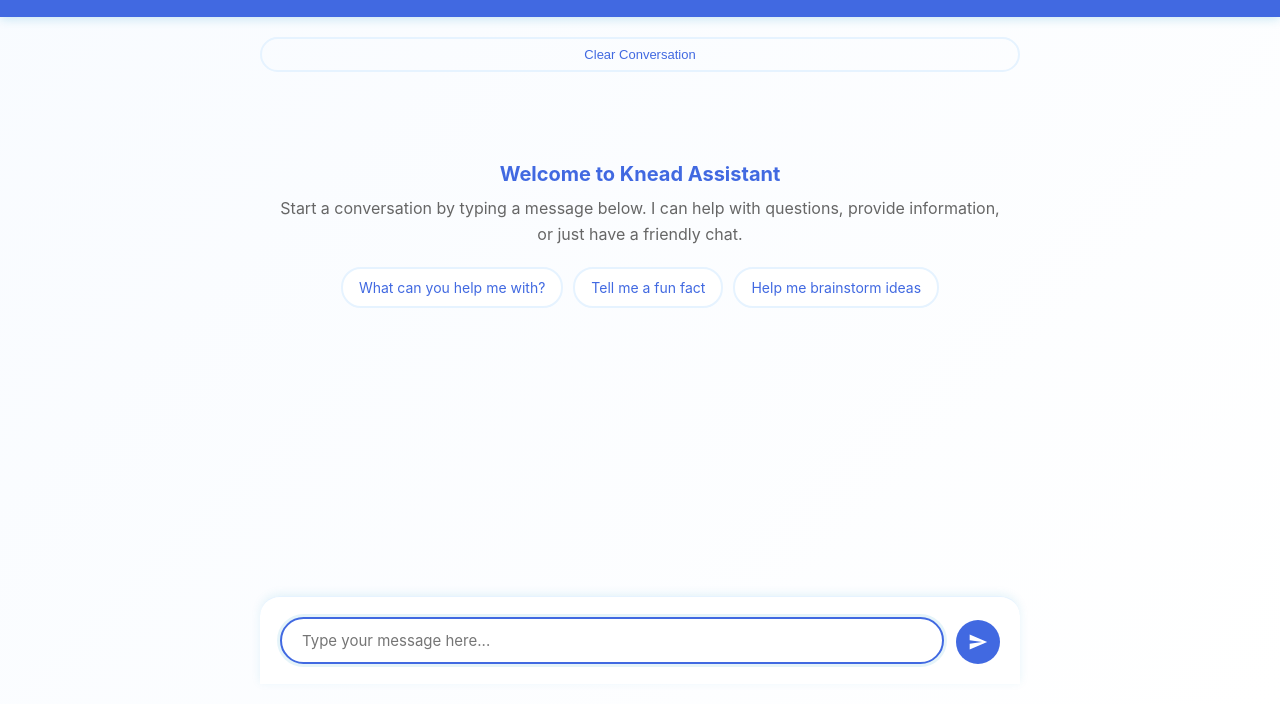
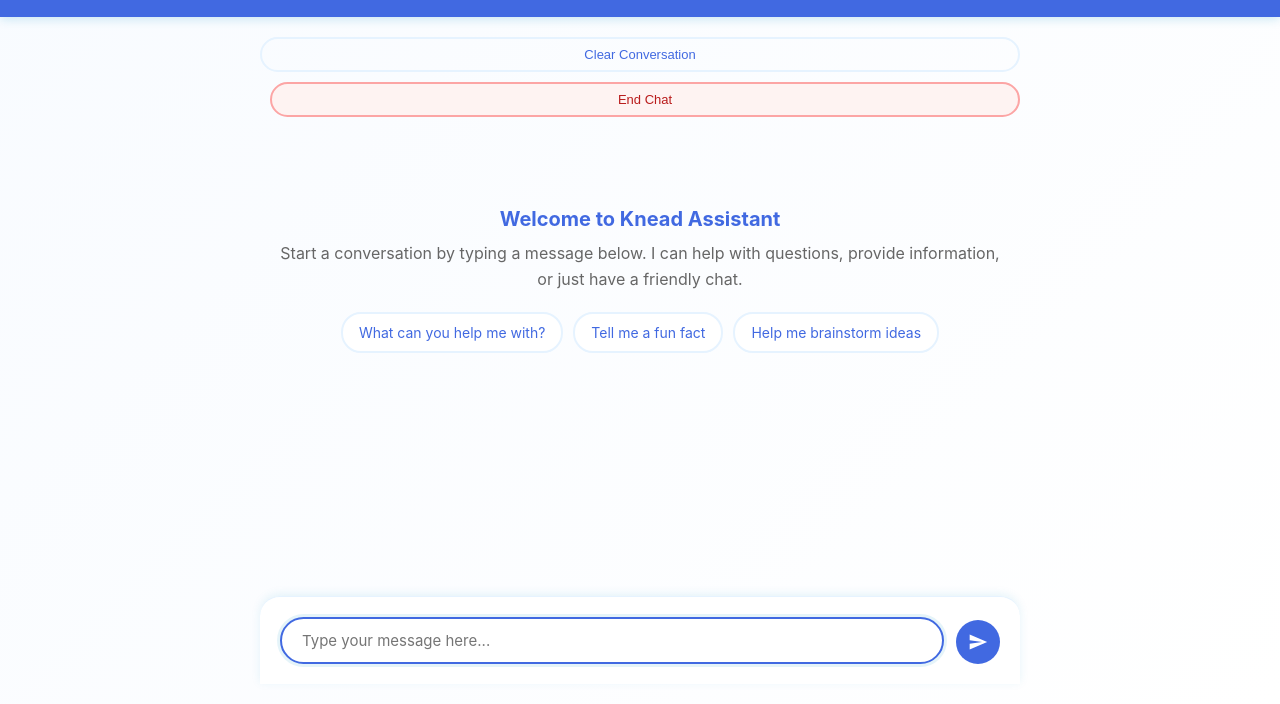
Before and after one commit to iviraa/cli-chatbot, a website: page public/index.html in a window 1280 px wide. Shown: the part 96-800 px from the top of the page. Drawn offline with Linux system fonts and the light colour scheme; a web font is replaced by a local one.

Commit message:
Add the end chat button

```diff
--- a/public/index.html
+++ b/public/index.html
@@ -280,6 +280,24 @@
         border-color: #4169e1;
       }
 
+      .end-button {
+        background: #fef3f2;
+        border: 2px solid #fca5a5;
+        color: #b91c1c;
+        padding: 8px 16px;
+        border-radius: 20px;
+        cursor: pointer;
+        font-size: 13px;
+        transition: all 0.2s ease;
+        margin-bottom: 10px;
+        margin-left: 10px;
+      }
+
+      .end-button:hover {
+        background: #fee2e2;
+        border-color: #ef4444;
+      }
+
       .empty-state {
         text-align: center;
         padding: 60px 20px;
@@ -367,6 +385,9 @@
     <div class="chat-container">
       <button class="clear-button" onclick="clearChat()">
         Clear Conversation
+      </button>
+      <button class="end-button" onclick="endChat()">
+        End Chat
       </button>
 
       <div class="messages" id="messages">
@@ -552,6 +573,11 @@
             `;
       }
 
+      function endChat() {
+        messageInput.value = "/end";
+        form.dispatchEvent(new Event("submit"));
+      }
+
       // Focus input on load
       messageInput.focus();
     </script>
```
